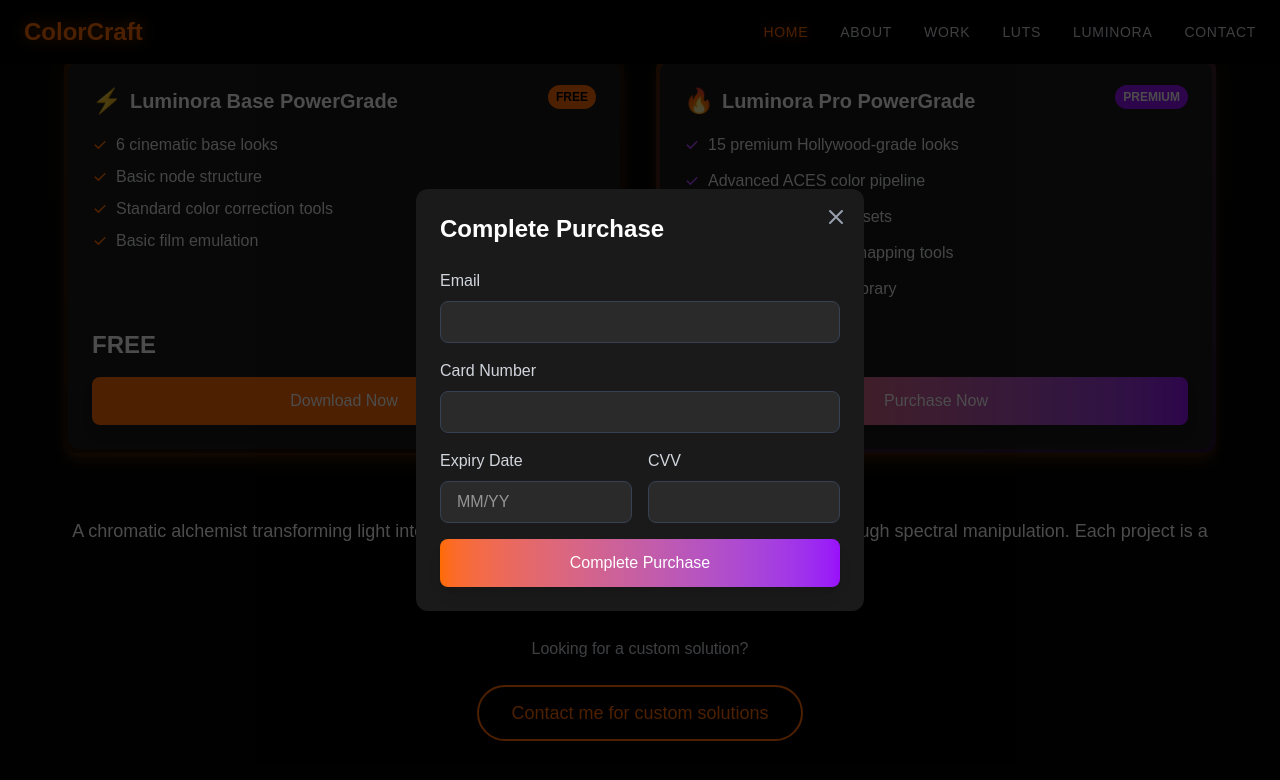
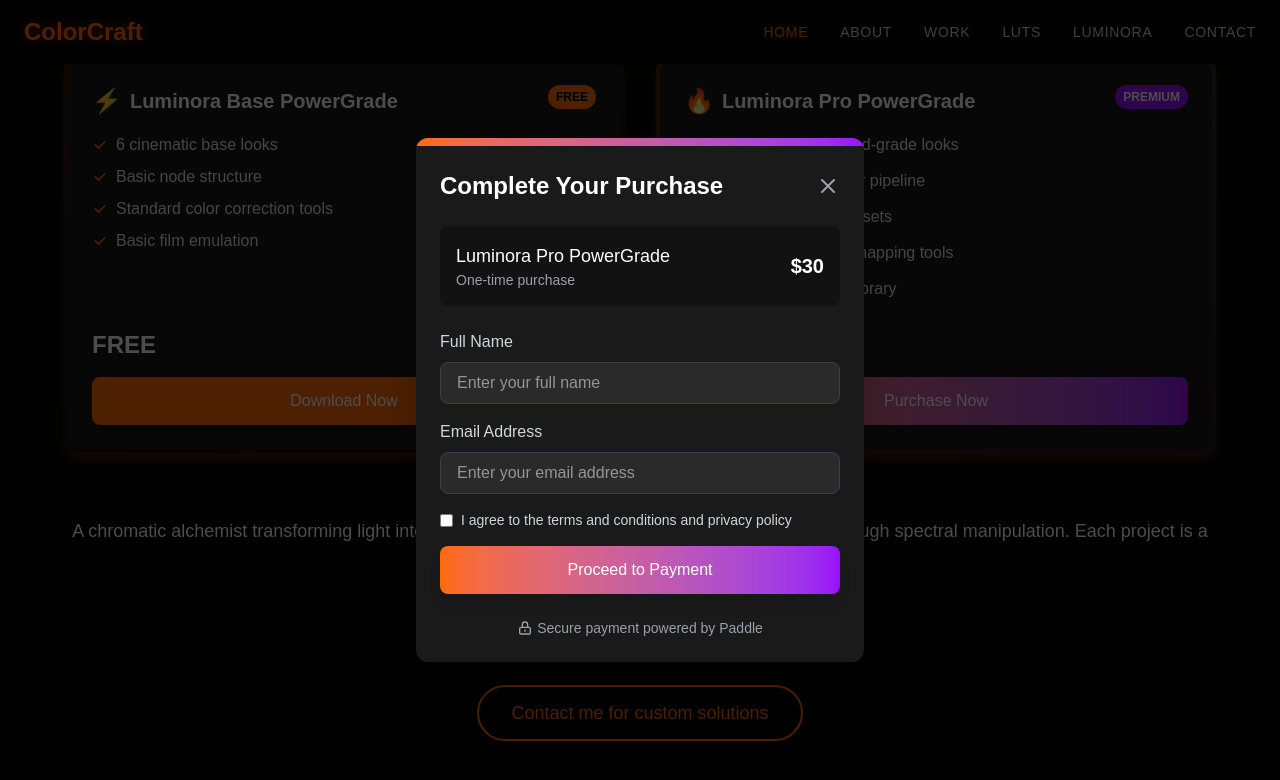
Before and after one commit to Serryudy/colorist-portfolio, a Next.js app: page / in a window 1280 px wide. Both pictures are taken after a click on the button "Purchase Now". Shown: the part 5218-5998 px from the top of the page. Built offline with nearby package versions, Linux system fonts and the light colour scheme.

Commit message:
padle is

```diff
--- /dev/null
+++ b/app/api/paddle-webhook/route.js
@@ -0,0 +1,47 @@
+export async function POST(request) {
+    try {
+      const data = await request.json();
+      const {
+        alert_name,
+        checkout_id,
+        email,
+        passthrough,
+        p_signature
+      } = data;
+
+      // For development, log the webhook data
+      console.log(`Received Paddle webhook: ${alert_name}`);
+
+      // TODO: Implement signature verification in production
+
+      // Process different webhook events
+      switch (alert_name) {
+        case 'payment_succeeded':
+          // Handle successful payment
+          console.log(`Payment succeeded for checkout ${checkout_id}`);
+          // You could update a database, send a confirmation email, etc.
+          break;
+
+        case 'payment_refunded':
+          // Handle refund
+          console.log(`Payment refunded for checkout ${checkout_id}`);
+          break;
+
+        // Handle other webhook events as needed
+
+        default:
+          console.log(`Received webhook ${alert_name}`);
+      }
+
+      return new Response(JSON.stringify({ success: true }), {
+        status: 200,
+        headers: { 'Content-Type': 'application/json' }
+      });
+    } catch (error) {
+      console.error('Webhook error:', error);
+      return new Response(JSON.stringify({ message: 'Webhook processing failed' }), {
+        status: 500,
+        headers: { 'Content-Type': 'application/json' }
+      });
+    }
+  }
--- a/app/components/CheckoutModal.js
+++ b/app/components/CheckoutModal.js
@@ -3,118 +3,165 @@ import { useState } from 'react';
 
 export default function CheckoutModal({ isOpen, onClose, onSubmit, loading }) {
   const [formData, setFormData] = useState({
+    name: '',
     email: '',
-    cardNumber: '',
-    expiryDate: '',
-    cvv: ''
+    agree: false
   });
 
+  const [errors, setErrors] = useState({});
+
   const handleChange = (e) => {
-    const { name, value } = e.target;
+    const { name, value, checked, type } = e.target;
     setFormData(prev => ({
       ...prev,
-      [name]: value
+      [name]: type === 'checkbox' ? checked : value
     }));
+
+    // Clear error when field is edited
+    if (errors[name]) {
+      setErrors(prev => ({
+        ...prev,
+        [name]: null
+      }));
+    }
+  };
+
+  const validateForm = () => {
+    const newErrors = {};
+
+    if (!formData.name.trim()) {
+      newErrors.name = 'Name is required';
+    }
+
+    if (!formData.email.trim()) {
+      newErrors.email = 'Email is required';
+    } else if (!/\S+@\S+\.\S+/.test(formData.email)) {
+      newErrors.email = 'Email is invalid';
+    }
+
+    if (!formData.agree) {
+      newErrors.agree = 'You must agree to the terms';
+    }
+
+    setErrors(newErrors);
+    return Object.keys(newErrors).length === 0;
   };
 
   const handleSubmit = (e) => {
     e.preventDefault();
+
+    if (validateForm()) {
       onSubmit(formData);
+    }
   };
 
   if (!isOpen) return null;
 
   return (
-    <div className="fixed inset-0 z-50 flex items-center justify-center bg-black/70">
-      <div className="bg-[#1A1A1A] p-6 rounded-xl w-full max-w-md relative">
+    <div className="fixed inset-0 z-50 flex items-center justify-center">
+      <div className="absolute inset-0 bg-black opacity-70" onClick={onClose}></div>
+
+      <div className="relative z-10 bg-[#1A1A1A] rounded-xl shadow-2xl max-w-md w-full mx-4 overflow-hidden">
+        {/* Orange header bar */}
+        <div className="bg-gradient-to-r from-[#FF6B00] to-purple-600 h-2"></div>
+
+        <div className="p-6">
+          <div className="flex justify-between items-center mb-6">
+            <h2 className="text-2xl font-bold text-white">Complete Your Purchase</h2>
             <button
               onClick={onClose}
-          className="absolute top-4 right-4 text-gray-400 hover:text-white"
+              className="text-gray-400 hover:text-white transition-colors"
             >
               <svg className="w-6 h-6" fill="none" stroke="currentColor" viewBox="0 0 24 24">
                 <path strokeLinecap="round" strokeLinejoin="round" strokeWidth={2} d="M6 18L18 6M6 6l12 12" />
               </svg>
             </button>
+          </div>
 
-        <h2 className="text-2xl font-bold mb-6 text-white">Complete Purchase</h2>
+          <div className="bg-black/30 p-4 rounded-lg mb-6">
+            <div className="flex justify-between items-center">
+              <div>
+                <h3 className="text-lg font-medium text-white">Luminora Pro PowerGrade</h3>
+                <p className="text-gray-400 text-sm">One-time purchase</p>
+              </div>
+              <span className="text-xl font-bold text-white">$30</span>
+            </div>
+          </div>
 
           <form onSubmit={handleSubmit} className="space-y-4">
             <div>
-            <label className="block text-gray-300 mb-2" htmlFor="email">Email</label>
+              <label className="block text-gray-300 mb-2" htmlFor="name">Full Name</label>
+              <input
+                type="text"
+                id="name"
+                name="name"
+                value={formData.name}
+                onChange={handleChange}
+                className={`w-full bg-[#2A2A2A] border ${errors.name ? 'border-red-500' : 'border-gray-700'} rounded-lg px-4 py-2 text-white focus:outline-none focus:border-[#FF6B00]`}
+                placeholder="Enter your full name"
+              />
+              {errors.name && <p className="text-red-500 text-sm mt-1">{errors.name}</p>}
+            </div>
+
+            <div>
+              <label className="block text-gray-300 mb-2" htmlFor="email">Email Address</label>
               <input
                 type="email"
                 id="email"
                 name="email"
                 value={formData.email}
                 onChange={handleChange}
-              className="w-full bg-[#2A2A2A] border border-gray-700 rounded-lg px-4 py-2 text-white focus:outline-none focus:border-[#FF6B00]"
-              required
+                className={`w-full bg-[#2A2A2A] border ${errors.email ? 'border-red-500' : 'border-gray-700'} rounded-lg px-4 py-2 text-white focus:outline-none focus:border-[#FF6B00]`}
+                placeholder="Enter your email address"
               />
+              {errors.email && <p className="text-red-500 text-sm mt-1">{errors.email}</p>}
             </div>
 
-          <div>
-            <label className="block text-gray-300 mb-2" htmlFor="cardNumber">Card Number</label>
+            <div className="flex items-start mt-4">
               <input
-              type="text"
-              id="cardNumber"
-              name="cardNumber"
-              value={formData.cardNumber}
+                type="checkbox"
+                id="agree"
+                name="agree"
+                checked={formData.agree}
                 onChange={handleChange}
-              className="w-full bg-[#2A2A2A] border border-gray-700 rounded-lg px-4 py-2 text-white focus:outline-none focus:border-[#FF6B00]"
-              required
+                className="mt-1"
               />
+              <label htmlFor="agree" className={`ml-2 text-sm ${errors.agree ? 'text-red-500' : 'text-gray-300'}`}>
+                I agree to the terms and conditions and privacy policy
+              </label>
             </div>
-
-          <div className="grid grid-cols-2 gap-4">
-            <div>
-              <label className="block text-gray-300 mb-2" htmlFor="expiryDate">Expiry Date</label>
-              <input
-                type="text"
-                id="expiryDate"
-                name="expiryDate"
-                placeholder="MM/YY"
-                value={formData.expiryDate}
-                onChange={handleChange}
-                className="w-full bg-[#2A2A2A] border border-gray-700 rounded-lg px-4 py-2 text-white focus:outline-none focus:border-[#FF6B00]"
-                required
-              />
-            </div>
-            <div>
-              <label className="block text-gray-300 mb-2" htmlFor="cvv">CVV</label>
-              <input
-                type="text"
-                id="cvv"
-                name="cvv"
-                value={formData.cvv}
-                onChange={handleChange}
-                className="w-full bg-[#2A2A2A] border border-gray-700 rounded-lg px-4 py-2 text-white focus:outline-none focus:border-[#FF6B00]"
-                required
-              />
-            </div>
-          </div>
+            {errors.agree && <p className="text-red-500 text-sm mt-1">{errors.agree}</p>}
 
             <button
               type="submit"
               disabled={loading}
-            className={`w-full py-3 rounded-lg font-medium transition-all duration-300 shadow-lg
-              ${loading
+              className={`w-full py-3 rounded-lg font-medium transition-all duration-300 shadow-lg ${
+                loading
                   ? 'bg-gray-600 cursor-not-allowed'
                   : 'bg-gradient-to-r from-[#FF6B00] to-purple-600 text-white hover:opacity-90'
               }`}
             >
               {loading ? (
-              <span className="flex items-center justify-center gap-2">
-                <svg className="animate-spin h-5 w-5 text-white" xmlns="http://www.w3.org/2000/svg" fill="none" viewBox="0 0 24 24">
+                <div className="flex items-center justify-center">
+                  <svg className="animate-spin -ml-1 mr-3 h-5 w-5 text-white" xmlns="http://www.w3.org/2000/svg" fill="none" viewBox="0 0 24 24">
                     <circle className="opacity-25" cx="12" cy="12" r="10" stroke="currentColor" strokeWidth="4"></circle>
                     <path className="opacity-75" fill="currentColor" d="M4 12a8 8 0 018-8V0C5.373 0 0 5.373 0 12h4zm2 5.291A7.962 7.962 0 014 12H0c0 3.042 1.135 5.824 3 7.938l3-2.647z"></path>
                   </svg>
                   Processing...
-              </span>
-            ) : (
-              'Complete Purchase'
-            )}
+                </div>
+              ) : 'Proceed to Payment'}
             </button>
           </form>
+
+          <div className="mt-6 text-center">
+            <p className="text-sm text-gray-400 flex items-center justify-center">
+              <svg className="w-4 h-4 mr-1" fill="none" stroke="currentColor" viewBox="0 0 24 24" xmlns="http://www.w3.org/2000/svg">
+                <path strokeLinecap="round" strokeLinejoin="round" strokeWidth={2} d="M12 15v2m-6 4h12a2 2 0 002-2v-6a2 2 0 00-2-2H6a2 2 0 00-2 2v6a2 2 0 002 2zm10-10V7a4 4 0 00-8 0v4h8z" />
+              </svg>
+              Secure payment powered by Paddle
+            </p>
+          </div>
+        </div>
       </div>
     </div>
   );
--- a/app/page.js
+++ b/app/page.js
@@ -118,11 +118,17 @@ export default function Home() {
     setCheckoutLoading(true);
 
     try {
-      // If Paddle is loaded, use it
       if (paddleLoaded) {
+        // Store customer email for Retain integration
+        localStorage.setItem('customerEmail', formData.email);
+
         window.Paddle.Checkout.open({
           email: formData.email,
           product: process.env.NEXT_PUBLIC_PADDLE_PRODUCT_ID,
+          passthrough: JSON.stringify({
+            name: formData.name,
+            email: formData.email
+          }),
           successCallback: (data) => {
             console.log('Purchase successful:', data);
             handleDownload("/downloads/powergrade/LUMINORA-PRO.zip", "LUMINORA-PRO.zip");
@@ -139,18 +145,11 @@ export default function Home() {
           }
         });
       } else {
-        // Fallback to custom payment processing
-        // You would implement your own payment processing here
-        console.log('Processing payment with form data:', formData);
-        // Simulate payment processing
-        await new Promise(resolve => setTimeout(resolve, 2000));
-        handleDownload("/downloads/powergrade/LUMINORA-PRO.zip", "LUMINORA-PRO.zip");
-        setShowCheckoutModal(false);
+        throw new Error('Payment system unavailable');
       }
     } catch (err) {
       console.error('Payment processing error:', err);
       alert('There was an error processing your payment. Please try again.');
-    } finally {
       setCheckoutLoading(false);
     }
   };
```
Lines whose indentation alone changed are shown as unchanged.
